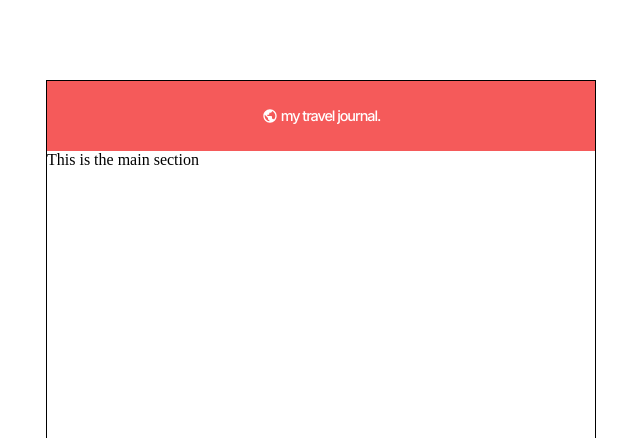
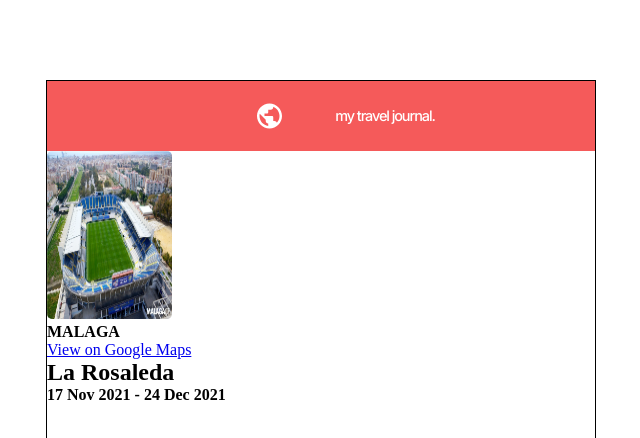
Before and after one commit to mfimia/travel-journal, a React (Create React App) app: page / in a window 1280 px wide. Shown: the top 438 px of the page, without its empty margins (319-959 px from the left). Built offline with nearby package versions, Linux system fonts and the light colour scheme.

Commit message:
dynamic hr generated to separate cards when there is more than one

```diff
--- a/src/components/Location.js
+++ b/src/components/Location.js
@@ -1,3 +1,17 @@
-export default function Location() {
-  return <div className="location-container">This is one location</div>;
+export default function Location(props) {
+  console.log(props);
+  return (
+    <>
+      <section id={props.location.id} className="location--card">
+        <img src={props.location.img} alt={props.location.place} />
+        <h4 className="location--city">{props.location.city.toUpperCase()}</h4>
+        <a className="google--maps--link" href={props.location.googleMaps}>
+          View on Google Maps
+        </a>
+        <h1 className="location--title">{props.location.place}</h1>
+        <b className="location--date">{props.location.date}</b>
+        <p className="location--description">{props.location.descrtiption}</p>
+      </section>
+    </>
+  );
 }
--- a/src/components/Main.js
+++ b/src/components/Main.js
@@ -1,3 +1,16 @@
+import Location from "./Location";
+import locations from "./data";
+
 export default function Main() {
-  return "This is the main section";
+  let counter = locations.length;
+  const locationCards = locations.map((location) => {
+    counter--;
+    return (
+      <>
+        <Location key={location.id} location={location} />
+        {counter > 0 && <hr className="card--separator" />}
+      </>
+    );
+  });
+  return locationCards;
 }
--- /dev/null
+++ b/src/components/data.js
@@ -0,0 +1,17 @@
+import laRosaleda from "../img/la-rosaleda-mcf.png";
+
+const locations = [
+  {
+    id: Math.floor(Math.random() * 100000),
+    city: "malaga",
+    googleMaps:
+      "https://www.google.com/maps/place/La+Rosaleda+Stadium/@36.7335839,-4.4288398,17z/data=!3m1!4b1!4m5!3m4!1s0xd72f7b04fcb2363:0x69f9e825cde5bd60!8m2!3d36.7335796!4d-4.4266511",
+    place: "La Rosaleda",
+    date: "17 Nov 2021 - 24 Dec 2021",
+    description:
+      "Estadio La Rosaleda is a football stadium in the city of Málaga, in Andalucia, southern Spain. It is the home stadium of Málaga CF in Segunda División and was previously that of the Club Deportivo Málaga, of which Málaga CF is heir.",
+    img: laRosaleda,
+  },
+];
+
+export default locations;
--- a/src/index.css
+++ b/src/index.css
@@ -36,7 +36,13 @@
 }
 
 .earth-icon {
-  height: 16px;
+  height: 30px;
   color: white;
   margin-right: 3px;
 }
+
+img {
+  width: 125px;
+  height: 168px;
+  border-radius: 5px;
+}
```
Also changed, not shown: src/img/la-rosaleda-mcf.png (added).
